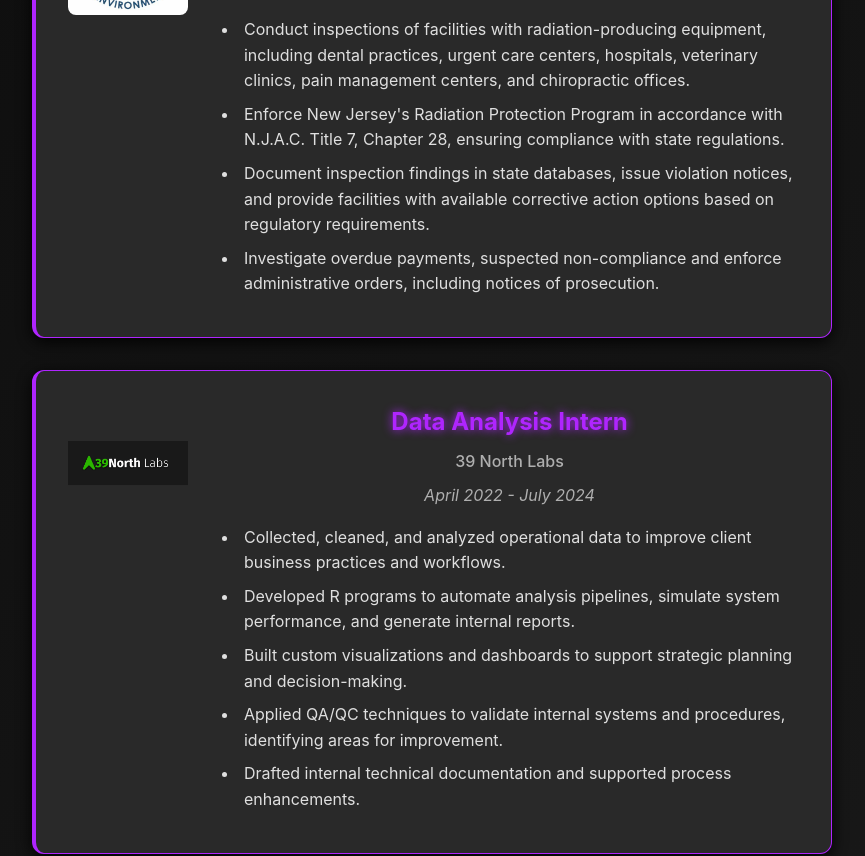
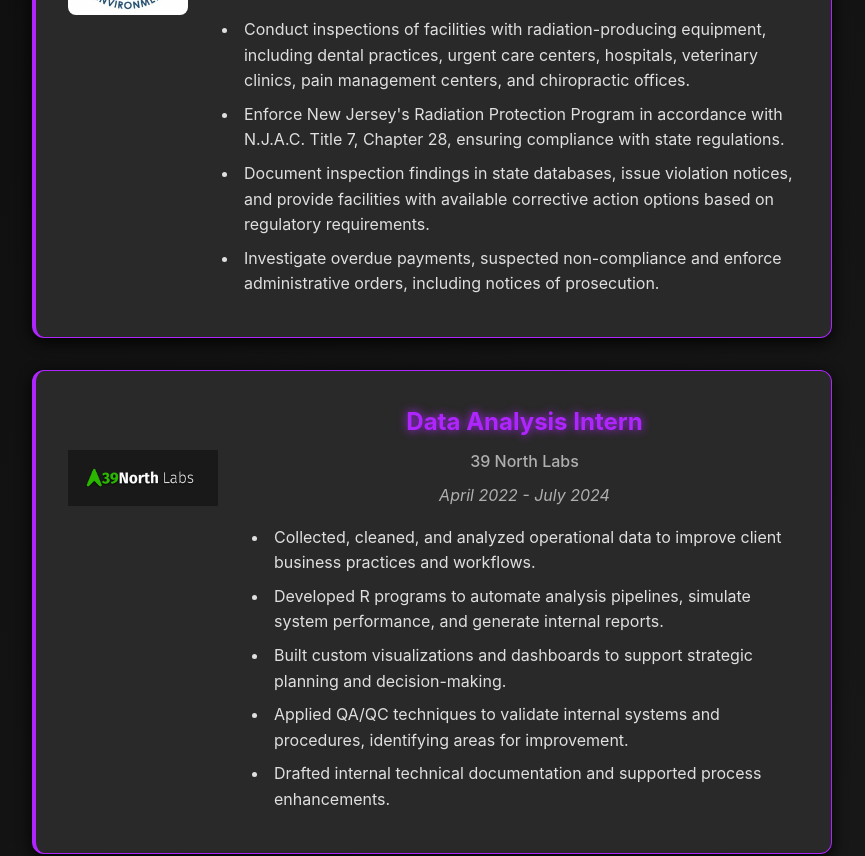
Before and after one commit to SFRATO/StevensWebsite, a React (Vite) app: page /experience in a window 1280 px wide. Shown: the part 1009-1865 px from the top of the page, without its empty margins (208-1073 px from the left). Built offline with nearby package versions, Linux system fonts and the light colour scheme; the HTML template or start-up script is replaced by a standard one.

Commit message:
Updated index.css

```diff
--- a/src/index.css
+++ b/src/index.css
@@ -356,8 +356,8 @@ body {
 }
 
 .company-logo img, .school-logo img {
-  width: 120px;
-  height: 120px;
+  width: 150px;
+  height: 150px;
   object-fit: contain;
   border-radius: 8px;
 }
```
